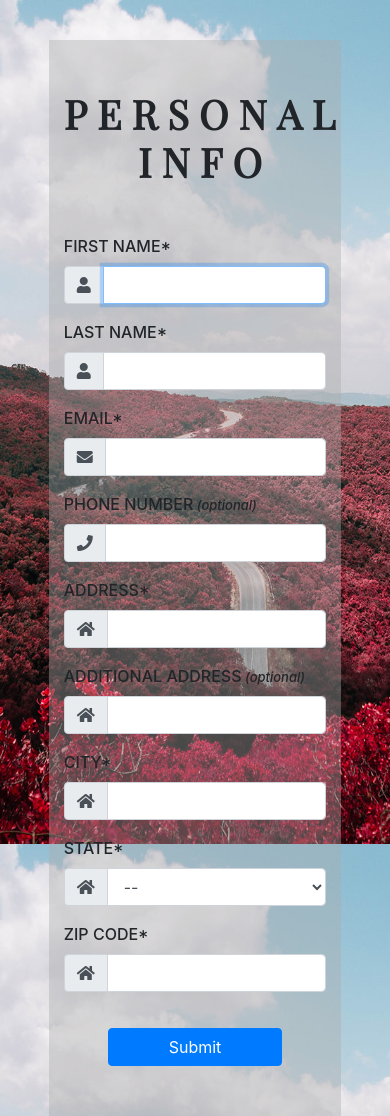
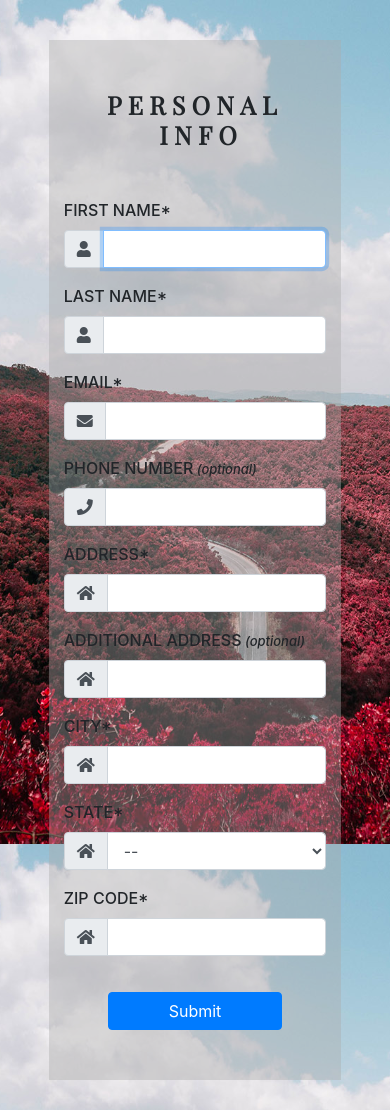
Before and after one commit to monbird/web_form, a plain HTML site: page index.html in a window 390 px wide. Shown: the top 1116 px of the page. Drawn offline with nearby package versions, Linux system fonts and the light colour scheme.

Commit message:
fix responsiveness issue

```diff
--- a/style.css
+++ b/style.css
@@ -48,3 +48,10 @@ h1 {
     width: 86%;
     max-width: 550px;
 }
+
+
+@media only screen and (max-width: 600px) {
+    h1 {
+        font-size: 25px;
+    }
+}
```
Also changed, not shown: index.html (+2 -2 lines).
